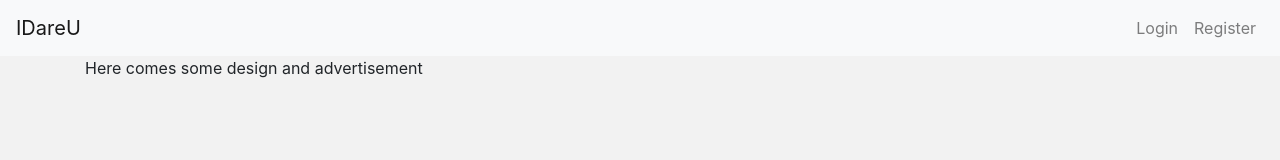
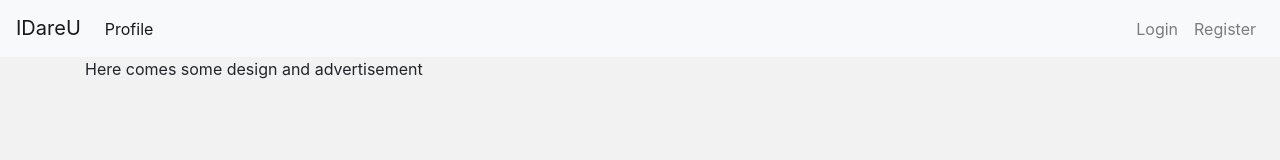
Before and after one commit to Eldaernth/TeammaeT, a React (Create React App) app in the folder teammaet-frontend/: page / in a window 1280 px wide. Shown: the top 160 px of the page. Built offline with nearby package versions, Linux system fonts and the light colour scheme.

Commit message:
added Profil tab

```diff
--- a/teammaet-frontend/src/component/homepage/Navigation.js
+++ b/teammaet-frontend/src/component/homepage/Navigation.js
@@ -4,7 +4,15 @@ import {Col, Nav, Navbar, Row} from "react-bootstrap";
 export default function Navigation(props) {
     return(
                 <Navbar className="bg-light justify-content-between">
+                    <div>
                     <Navbar.Brand href="/">IDareU</Navbar.Brand>
+                    <Nav activeKey={`/user/${localStorage.getItem("id")}`} className="navigation-bar">
+                        <Nav.Item>
+                            <Nav.Link href={`/user/${localStorage.getItem("id")}`}>Profile</Nav.Link>
+                        </Nav.Item>
+                    </Nav>
+                    </div>
+                    <div>
                     {localStorage.length === 0 ? (
                         <Nav activeKey="/">
                             <Nav.Item>
@@ -23,6 +31,7 @@ export default function Navigation(props) {
                         </Nav>
                     )
                     }
+                    </div>
                 </Navbar>
 
 
--- a/teammaet-frontend/src/style.css
+++ b/teammaet-frontend/src/style.css
@@ -195,3 +195,7 @@ h2 {
 .pre-card{
     cursor: pointer;
 }
+
+.navigation-bar{
+    display: inline-block;
+}
```
